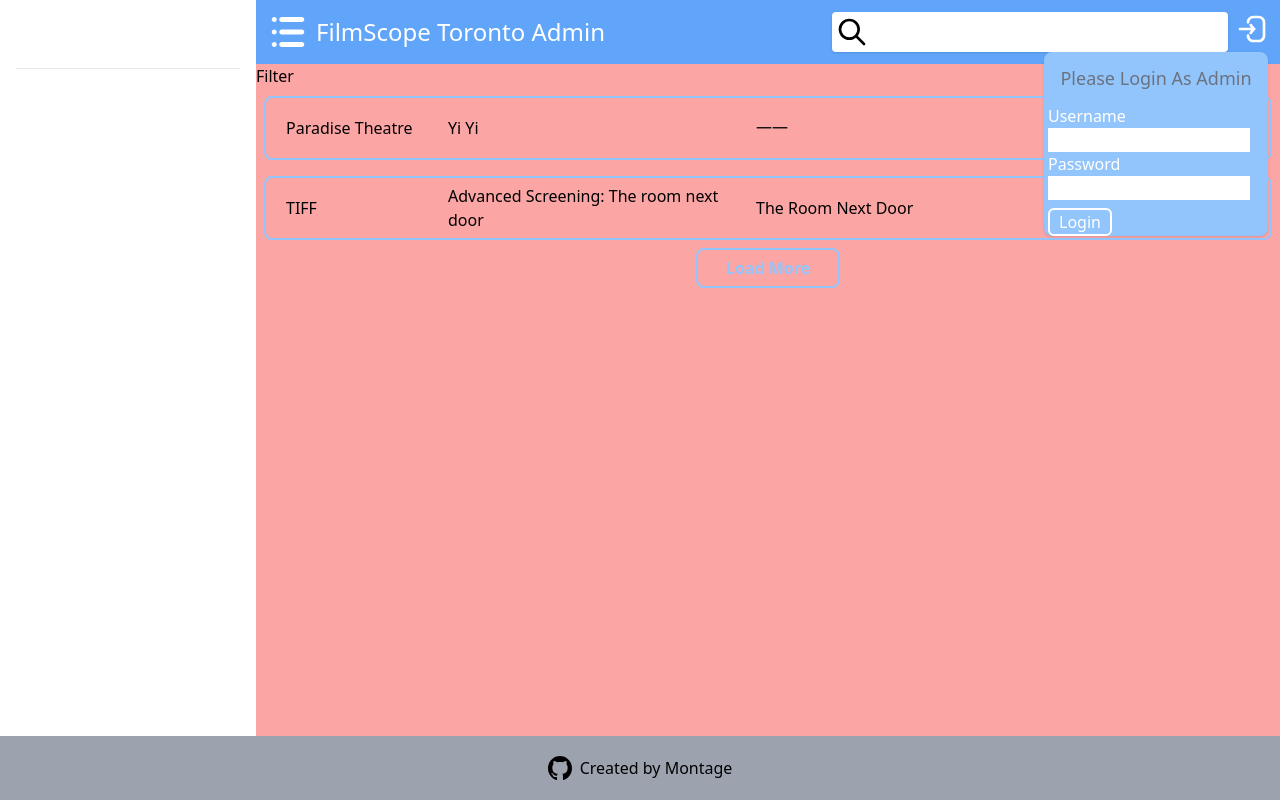
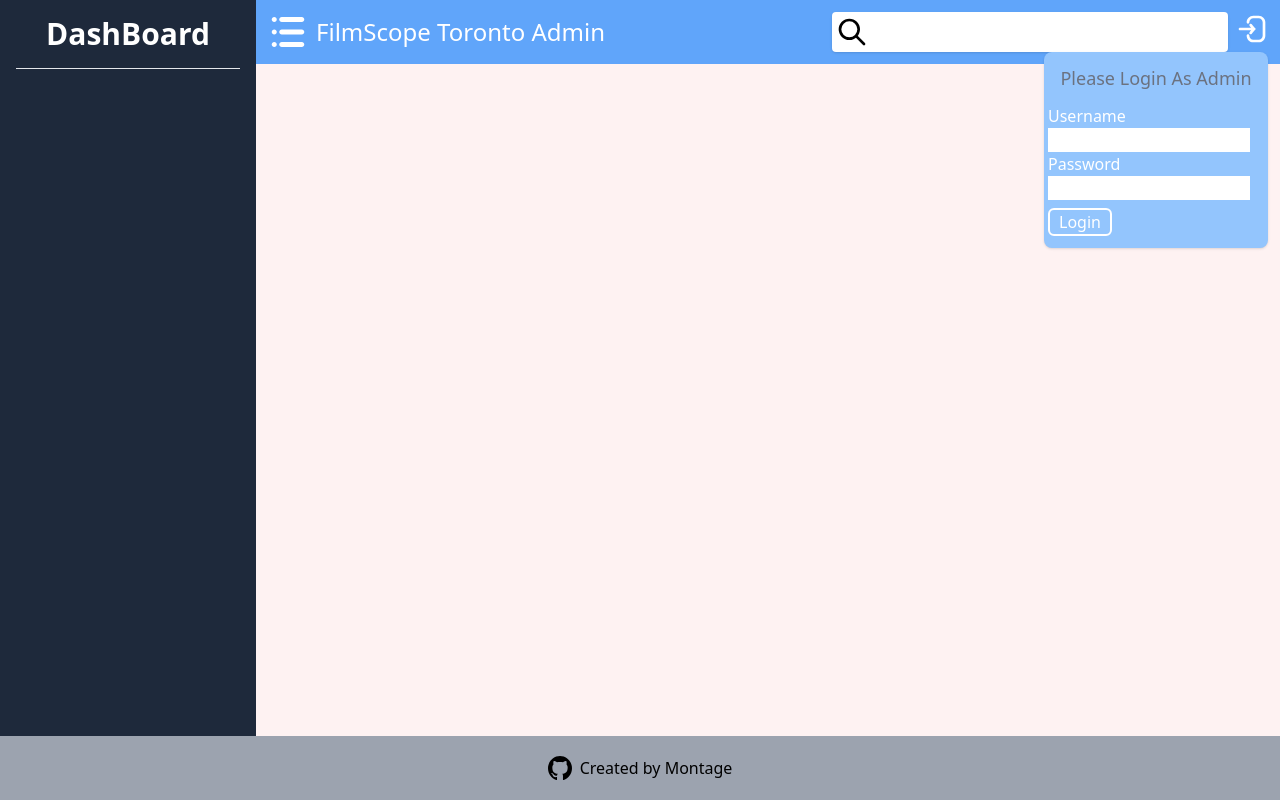
Before and after one commit to montage0921/Full_Stack_FilmScope_Toronto, a React (Vite) app in the folder frontend-admin/: page / in a window 1280 px wide. Both pictures are taken after a click on the button 1252 px from the left and 28 px from the top of the page. Built offline with nearby package versions, Linux system fonts and the light colour scheme.

Commit message:
reinit git

```diff
--- a/frontend-admin/package.json
+++ b/frontend-admin/package.json
@@ -10,6 +10,9 @@
     "preview": "vite preview"
   },
   "dependencies": {
+    "@fortawesome/free-solid-svg-icons": "^6.7.2",
+    "@fortawesome/react-fontawesome": "^0.2.2",
+    "axios": "^1.7.9",
     "react": "^18.3.1",
     "react-dom": "^18.3.1"
   },
--- a/frontend-admin/src/containers/LoginContainer.jsx
+++ b/frontend-admin/src/containers/LoginContainer.jsx
@@ -20,7 +20,7 @@
       {clickLoginDropDown && (
         <div
           className="absolute flex flex-col  bg-blue-300 text-lg text-gray-500 rounded-lg  shadow w-56 top-10 right-0
-                        gap-3 items-center transition-all duration-300 overflow-hidden"
+                        gap-3 items-center pb-3"
         >
           {loginStatus === LoginStatus.SUCCESS ? (
             <>
--- a/frontend-admin/src/containers/ShowContainer.jsx
+++ b/frontend-admin/src/containers/ShowContainer.jsx
@@ -1,12 +1,15 @@
-import React from "react";
+import React, { useContext } from "react";
 import ShowItem from "../components/ShowItem";
 import Filter from "../components/Filter";
 import { useState, useEffect } from "react";
 import apiAdmin from "../api";
+import { LoginContext } from "../App";
+import { LoginStatus } from "../utils/loginstatus";
 
 function ShowContainer() {
   const [showList, setShowList] = useState([]);
   const [pageNumber, setPageNumber] = useState(1);
+  const { loginStatus } = useContext(LoginContext);
 
   const dummy_data = [
     {
@@ -24,6 +27,8 @@
   ];
 
   return (
+    <>
+      {loginStatus === LoginStatus.SUCCESS ? (
         <div className="bg-red-300 col-start-2 row-start-2 row-span-1">
           <Filter></Filter>
           <div className="flex flex-col px-2 ">
@@ -38,6 +43,10 @@
             </button>
           </div>
         </div>
+      ) : (
+        <div className="bg-red-50"></div>
+      )}
+    </>
   );
 }
 
--- a/frontend-admin/tailwind.config.js
+++ b/frontend-admin/tailwind.config.js
@@ -2,7 +2,16 @@
 export default {
   content: ["./index.html", "./src/**/*.{js,ts,jsx,tsx}"],
   theme: {
-    extend: {},
+    extend: {
+      colors: {
+        bgBlack: "rgb(30,41,59)",
+      },
+    },
   },
   plugins: [],
+  variants: {
+    extend: {
+      display: ["focus-group"],
+    },
+  },
 };
```
Also changed, not shown: 1 other file (tests, documents, lock files or other folders). Lines whose indentation alone changed are shown as unchanged.
